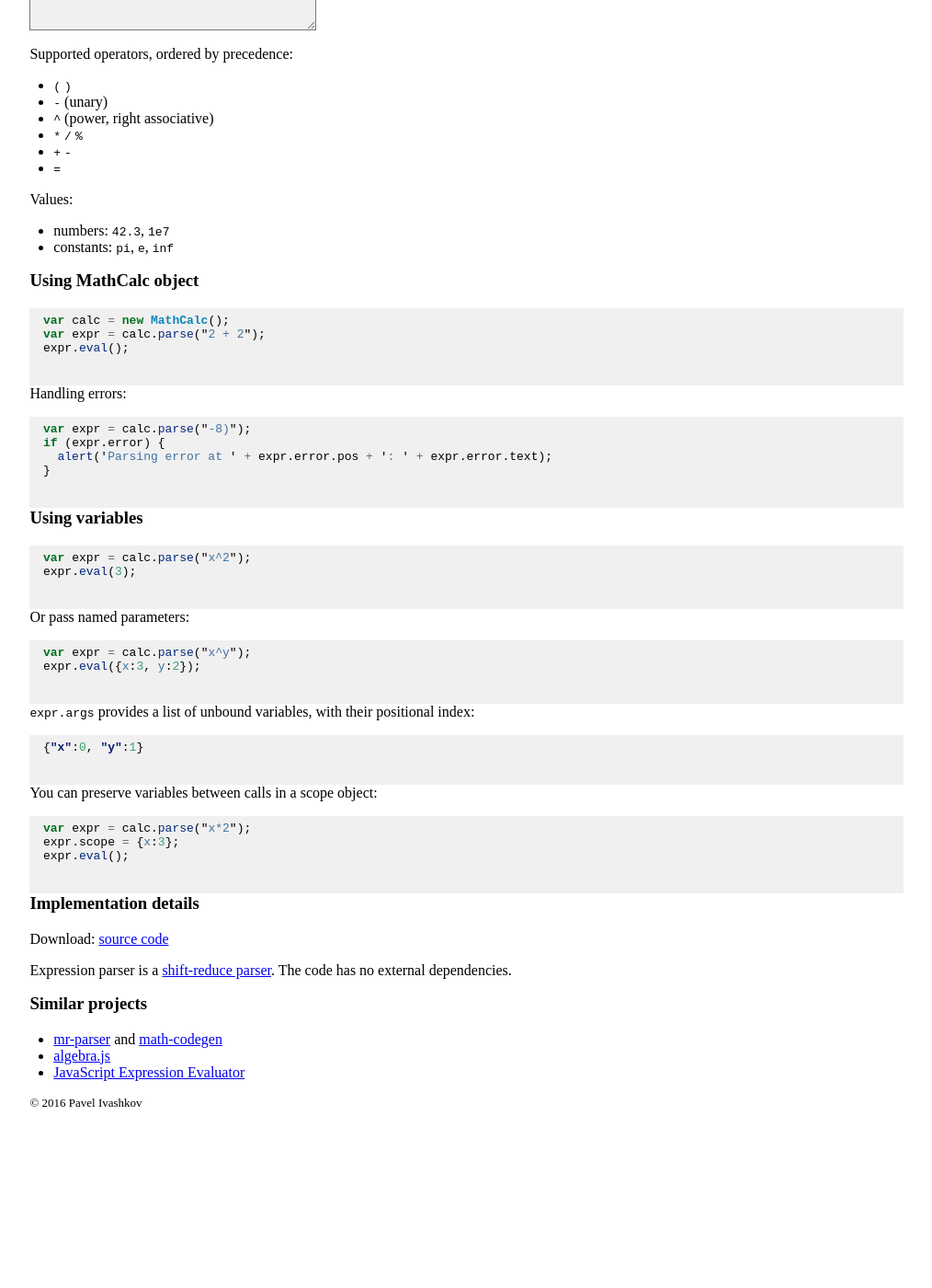
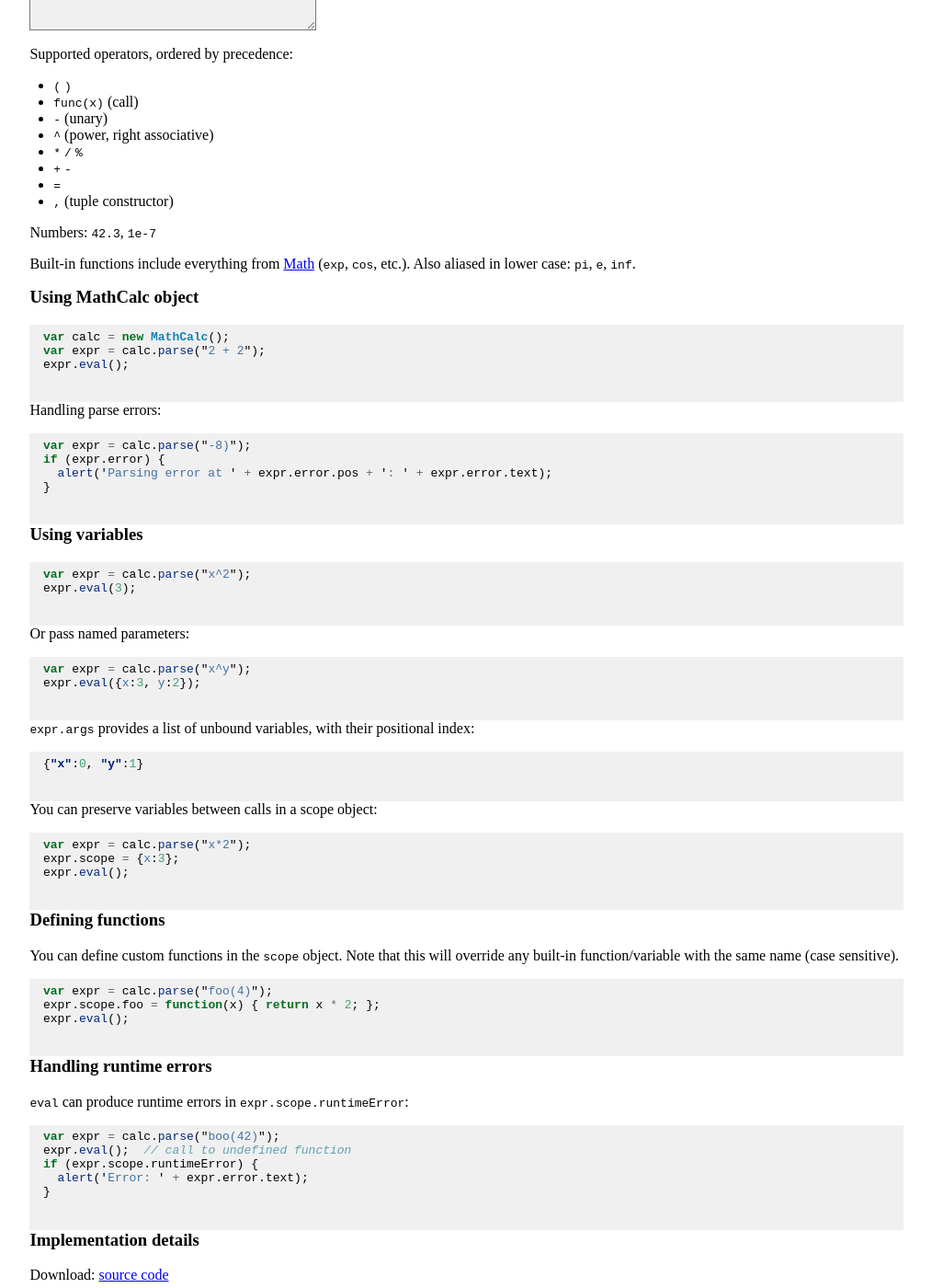
Before and after one commit to paiv/blog, a Jekyll site: the page built from _posts/2016-03-23-js-calc.md, in a window 1280 px wide and 1400 px high, scrolled down 308 px. Shown: the whole window at 92% size, without its empty margins (185-1199 px from the left). Built offline with Jekyll 4.4.1, drawn with Linux system fonts in a browser that asks for light colours; before the commit the page ends 1516 px from its top, so only the background shows below that.

Commit message:
+ handle functions, extensions, and standard lib

````diff
--- a/_posts/2016-03-23-js-calc.md
+++ b/_posts/2016-03-23-js-calc.md
@@ -19,16 +19,18 @@
 Supported operators, ordered by precedence:
 
 * `(` `)`
+* `func(x)` (call)
 * `-` (unary)
 * `^` (power, right associative)
 * `*` `/` `%`
 * `+` `-`
 * `=`
+* `,` (tuple constructor)
 
-Values:
+Numbers: `42.3`, `1e-7`
 
-* numbers: `42.3`, `1e7`
-* constants: `pi`, `e`, `inf`
+Built-in functions include everything from [Math] (`exp`, `cos`, etc.). Also aliased in lower case: `pi`, `e`, `inf`.
+
 
 ### Using MathCalc object
 
@@ -38,7 +40,7 @@
 expr.eval();
 ```
 
-Handling errors:
+Handling parse errors:
 
 ```js
 var expr = calc.parse("-8)");
@@ -75,6 +77,29 @@
 expr.eval();
 ```
 
+### Defining functions
+
+You can define custom functions in the `scope` object. Note that this will override any built-in function/variable with the same name (case sensitive).
+
+```js
+var expr = calc.parse("foo(4)");
+expr.scope.foo = function(x) { return x * 2; };
+expr.eval();
+```
+
+### Handling runtime errors
+
+`eval` can produce runtime errors in `expr.scope.runtimeError`:
+
+```js
+var expr = calc.parse("boo(42)");
+expr.eval();  // call to undefined function
+if (expr.scope.runtimeError) {
+  alert('Error: ' + expr.error.text);
+}
+```
+
+
 
 ### Implementation details
 
@@ -92,3 +117,4 @@
 
 [SOURCE]: https://gist.github.com/paiv/9490c20e6d985f512fab
 [SHIFT-REDUCE]: https://en.wikipedia.org/wiki/Shift-reduce_parser
+[MATH]: https://developer.mozilla.org/en/docs/Web/JavaScript/Reference/Global_Objects/Math
--- a/assets/2016/03/23/js-calc.html/calcwidget.js
+++ b/assets/2016/03/23/js-calc.html/calcwidget.js
@@ -32,24 +32,38 @@
       var lines = this.node.value.split(/\n/);
       var lastLine = lines[lines.length - 1];
       lastLine = lastLine.replace(/^> /, '');
+
+      function logError(err) {
+        if (err.pos >= 0)
+          lines.push(Array(3 + err.pos).join(' ') + '^');
+        lines.push(err.text);
+      }
+
       if (lastLine !== undefined && lastLine.trim().length > 0) {
         var expr = this.calc.parse(lastLine);
         expr.scope = this.state;
 
         if (expr.error) {
-          if (expr.error.pos >= 0)
-            lines.push(Array(3 + expr.error.pos).join(' ') + '^');
-          lines.push(expr.error.text);
+          logError(expr.error);
         }
         else {
           var ret = expr.eval();
-          lines.push('' + ret);
+          if (expr.scope.runtimeError)
+            logError(expr.scope.runtimeError);
+          else
+            lines.push(formatValue(ret));
         }
 
         lines.push('> ');
         this.node.value = lines.join('\n');
         this.node.scrollTop = this.node.scrollHeight;
       }
+    }
+
+    function formatValue(v) {
+      return Array.isArray(v) ? JSON.stringify(v)
+        : (typeof v === 'function') ? 'function ' + v.name + '()'
+        : '' + v;
     }
 
     proto.clear = function() {
--- a/assets/2016/03/23/js-calc.html/mathcalc.js
+++ b/assets/2016/03/23/js-calc.html/mathcalc.js
@@ -64,6 +64,28 @@
   })();
 
 
+  var Scope = (function () {
+    var Scope = function (obj) {
+      this.obj = obj || {};
+    };
+    var proto = Scope.prototype;
+
+    proto.get = function (name) {
+      var value = this.obj[name];
+      if (value === undefined && this.parent)
+        value = this.parent.get(name);
+      return value;
+    }
+
+    proto.set = function (name, value) {
+      this.obj[name] = value;
+      return this.get(name);
+    }
+
+    return Scope;
+  })();
+
+
   var MathExpression = (function() {
     var logger = new Logger('PARSER', Logger.NONE);
     var emitLogger = new Logger('EMIT', Logger.NONE);
@@ -75,7 +97,8 @@
       this.error = undefined;
       var lex = lexer(content);
       var ast = parser(lex.tokens);
-      var func = emitter(ast.root);
+      emitLogger.debug('AST: %o', ast);
+      var func = tryCatch(emitter(ast.root));
 
       return (function () {
         var scope = {};
@@ -104,15 +127,22 @@
         for (var i = 0, vlen = vars.length, alen = args.length; i < vlen && i < alen; i++)
           scope[vars[i]] = args[i];
       }
-      return scope;
+
+      delete scope.runtimeError;
+
+      var child = new Scope(scope);
+      child.parent = StdLib;
+      return child;
     }
 
     function emitter(ast) {
       if (ast !== undefined) {
-        emitLogger.debug('%s', ast.id);
         switch (ast.id) {
           case 'Expr':
+          case 'Tuple':
             return emitter(ast.expr);
+          case 'OpenTuple':
+            return ast.expr ? emit_tuple(ast.expr) :emit_tuple(ast.left, ast.right);
           case 'Assign':
             return ast.expr ? emitter(ast.expr) : emit_assign(ast.left, ast.right);
           case 'Sums':
@@ -121,17 +151,16 @@
             return ast.expr ? emitter(ast.expr) : emit_binary_op(ast.op, ast.left, ast.right);
           case 'Unary':
             return ast.expr ? emitter(ast.expr) : emit_unary_op(ast.op, ast.right);
+          case 'Call':
+            return emit_call(ast.token, ast.args);
           case 'Parens':
             return emitter(ast.expr);
           case 'Value':
             return emitter(ast.token);
-          case 'PI':
-          case 'E':
-          case 'INF':
           case 'Number':
             return function() { return ast.value; };
           case 'Var':
-            return function(scope) { return scope[ast.value]; };
+            return function(scope) { return scope.get(ast.value); };
           default:
             emitLogger.warn('No emitter for %o', ast);
         }
@@ -139,10 +168,79 @@
       return function() {};
     }
 
+    function tryCatch(code) {
+      return function(scope) {
+        try {
+          return code.apply(null, arguments);
+        }
+        catch (e) {
+          scope.set('runtimeError', { text: '' + e });
+        }
+      };
+    }
+
+    function emit_call(token, args) {
+      var tupleArgs = isTuple(args);
+      args = emitter(args);
+
+      return function(scope) {
+        var func = scope.get(token.value);
+
+        if (typeof func === 'function') {
+          var vals = args.apply(null, arguments);
+          if (!tupleArgs)
+            vals = [vals];
+
+          return func.apply(null, vals);
+        }
+
+        scope.set('runtimeError', { text: 'Call to undefined "' + token.value + '"'});
+      };
+    }
+
+    function isTuple(ast) {
+      if (ast !== undefined)
+      switch (ast.id) {
+        case 'Expr':
+        case 'Tuple':
+          return isTuple(ast.expr);
+        case 'OpenTuple':
+          return true;
+      }
+      return false;
+    }
+
+    function emit_tuple(left, right) {
+      if (left === undefined) {
+        return function() { return []; };
+      }
+
+      var open = left.id === 'OpenTuple';
+      left = emitter(left);
+
+      if (right === undefined) {
+        return function() {
+          return [left.apply(null, arguments)];
+        };
+      }
+
+      right = emitter(right);
+      return open ?
+        function() {
+          var t = left.apply(null, arguments);
+          t.push(right.apply(null, arguments));
+          return t;
+        }
+        :
+        function() {
+          return [left.apply(null, arguments), right.apply(null, arguments)];
+        };
+    }
+
     function emit_assign(left, right) {
       right = emitter(right);
       return function(scope) {
-        return scope[left.value] = right.apply(null, arguments);
+        return scope.set(left.value, right.apply(null, arguments));
       };
     }
 
@@ -184,24 +282,27 @@
     var ShiftReduce = {};
 
     // expr: assign
+    // tuple: tuple , assign | assign
     // assign: variable = assign | sum
     // sum: sum + product | product
     // product: product * pow | pow
     // pow: unary ^ pow | unary
     // unary: - unary | parens
-    // parens: ( expr ) | value
-    // value: number | constant | variable
+    // parens: variable ( tuple ) | ( expr ) | value
+    // value: number | variable
 
-    add(SHIFT, ['(empty)', 'Plus', 'Minus', 'Mul', 'Div', 'Mod', 'Pow', 'LParen', 'Eq'], ['Plus', 'Minus', 'LParen', 'Number', 'PI', 'E', 'INF', 'Var']);
-    add(SHIFT, ['Var'], ['Eq']);
+    add(SHIFT, ['(empty)', 'Plus', 'Minus', 'Mul', 'Div', 'Mod', 'Pow', 'LParen', 'Eq', 'Comma'], ['Plus', 'Minus', 'LParen', 'Number', 'Var']);
+    add(SHIFT, ['Var'], ['LParen', 'Eq']);
     add(SHIFT, ['Sums'], ['Plus', 'Minus']);
     add(SHIFT, ['Prod'], ['Mul', 'Div', 'Mod']);
     add(SHIFT, ['Unary'], ['Pow']);
-    add(SHIFT, ['Expr'], ['RParen']);
-    add(REDUCE, ['Number', 'PI', 'E', 'INF', 'Var', 'Value', 'RParen', 'Parens', 'Unary', 'Power', 'Prod'], ['Plus', 'Minus']);
-    add(REDUCE, ['Number', 'PI', 'E', 'INF', 'Var', 'Value', 'RParen', 'Parens', 'Unary', 'Power'], ['Mul', 'Div', 'Mod']);
-    add(REDUCE, ['Number', 'PI', 'E', 'INF', 'Var', 'Value', 'RParen', 'Parens'], ['Pow']);
-    add(REDUCE, ['Number', 'PI', 'E', 'INF', 'Var', 'Value', 'RParen', 'Parens', 'Unary', 'Power', 'Prod', 'Sums', 'Assign'], ['RParen', '(eof)']);
+    add(SHIFT, ['OpenTuple', 'Tuple'], ['Comma']);
+    add(SHIFT, ['LParen', 'Expr'], ['RParen']);
+    add(REDUCE, ['Number', 'Var', 'Value', 'RParen', 'Parens', 'Call', 'Unary', 'Power', 'Prod', 'Sums', 'Assign'], ['Comma']);
+    add(REDUCE, ['Number', 'Var', 'Value', 'RParen', 'Parens', 'Call', 'Unary', 'Power', 'Prod'], ['Plus', 'Minus']);
+    add(REDUCE, ['Number', 'Var', 'Value', 'RParen', 'Parens', 'Call', 'Unary', 'Power'], ['Mul', 'Div', 'Mod']);
+    add(REDUCE, ['Number', 'Var', 'Value', 'RParen', 'Parens', 'Call'], ['Pow']);
+    add(REDUCE, ['Number', 'Var', 'Value', 'RParen', 'Parens', 'Call', 'Unary', 'Power', 'Prod', 'Sums', 'Assign', 'Comma', 'OpenTuple', 'Tuple'], ['RParen', '(eof)']);
     add(DONE, ['(empty)', 'Expr'], ['(eof)']);
 
     function add(action, fro, to) {
@@ -260,7 +361,10 @@
       if (!state.error && state.stack.length > 1) {
         var item = getTop(state, 1);
         var pos = item.pos || 0;
-        state.error = { pos: pos, text: 'Invalid expression' };
+        var paren = item.id === 'LParen';
+        var error = { pos: pos, text: paren ? 'Open paren' : 'Invalid expression' };
+        state.error = error;
+        logger.warn('%s at %d (eof)', error.text, error.pos);
       }
 
       return {
@@ -299,23 +403,26 @@
     function parser_reduce(state, token) {
       var top = getTop(state, 0);
       switch (top.id) {
+        case 'Tuple':
+          return parser_reduce_expr(state);
+        case 'OpenTuple':
+        case 'Comma':
+          return parser_reduce_tuple(state, token);
         case 'Assign':
         case 'Sums':
-          return parser_reduce_assign(state);
+          return parser_reduce_assign(state, token);
         case 'Prod':
           return parser_reduce_sums(state);
         case 'Power':
         case 'Unary':
           return parser_reduce_power(state);
+        case 'Call':
         case 'Parens':
           return parser_reduce_unary_op(state);
         case 'Value':
         case 'RParen':
           return parser_reduce_parens(state);
         case 'Number':
-        case 'PI':
-        case 'E':
-        case 'INF':
         case 'Var':
           return parser_reduce_value(state);
       }
@@ -336,12 +443,45 @@
       return parser_splice(state, 1, expr);
     }
 
-    function parser_reduce_assign(state) {
+    function parser_reduce_tuple(state, token) {
+      var left = getTop(state, 2);
       var oper = getTop(state, 1);
+      var right = getTop(state, 0);
+      var expr = { id: 'OpenTuple' };
+
+      if (right.id === 'Comma') {
+        return parser_splice(state, 2, oper);
+      }
+
+      if (oper !== undefined && oper.id === 'Comma') {
+        expr.op = oper;
+        expr.left = left;
+        expr.right = right;
+        return parser_splice(state, 3, expr);
+      }
+
+      var open = token !== undefined && token.id === 'Comma';
+      if (open) {
+        expr.expr = right;
+        return parser_splice(state, 1, expr);
+      }
+
+      expr = { id: 'Tuple', expr: right };
+      return parser_splice(state, 1, expr);
+    }
+
+    function parser_reduce_assign(state, token) {
+      var oper = getTop(state, 1);
+      var right = getTop(state, 0);
+
+      if (right !== undefined && right.id === 'Sums') {
+        return parser_reduce_binary_op(state, ['Eq'], 'Assign');
+      }
       if (oper !== undefined && oper.id === 'Eq') {
         return parser_reduce_binary_op(state, ['Eq'], 'Assign');
       }
-      return parser_reduce_expr(state);
+
+      return parser_reduce_tuple(state, token);
     }
 
     function parser_reduce_sums(state) {
@@ -388,7 +528,7 @@
       return parser_reduce_product(state);
     }
 
-    var UNARY_LEFT_TERMS = ['Pow', 'Mul', 'Div', 'Mod', 'Plus', 'Minus', 'LParen'];
+    var UNARY_LEFT_TERMS = ['Pow', 'Mul', 'Div', 'Mod', 'Plus', 'Minus', 'Eq', 'Comma', 'LParen'];
 
     function parser_reduce_unary_op(state, optional) {
       var left = getTop(state, 2);
@@ -410,18 +550,36 @@
     }
 
     function parser_reduce_parens(state) {
+      var leftleft = getTop(state, 3);
       var left = getTop(state, 2);
       var middle = getTop(state, 1);
       var right = getTop(state, 0);
       var expr = { id: 'Parens' };
 
       if (right.id === 'RParen') {
+
+        if (middle !== undefined && middle.id === 'LParen') {
+          if (left !== undefined && left.id === 'Var') {
+            expr = { id: 'Call', token: left };
+            return parser_splice(state, 3, expr);
+          }
+
+          expr = { id: 'OpenTuple' };
+          return parser_splice(state, 2, expr);
+        }
+
         if (left === undefined || left.id !== 'LParen') {
           var error = { pos: right.pos, text: 'Unmatched paren' };
           state.error = error;
           logger.warn('%s at %d', error.text, error.pos);
           return parser_splice(state, 1);
         }
+
+        if (leftleft !== undefined && leftleft.id === 'Var') {
+          expr = { id: 'Call', token: leftleft, args: middle };
+          return parser_splice(state, 4, expr);
+        }
+
         expr.expr = middle;
         return parser_splice(state, 3, expr);
       }
@@ -463,8 +621,8 @@
       };
     }
 
-    var Tokens = /^(?:(\s+)|((?:\d+e[-+]?\d+|\d+(?:\.\d*)?|\d*\.\d+))|(\+)|(\-)|(\*)|(\/)|(%)|(\^)|(\()|(\))|(=)|(pi)\b|(e)\b|(inf)\b|([a-zA-Z]\w*))/i;
-    var TokenIds = ['Space', 'Number', 'Plus', 'Minus', 'Mul', 'Div', 'Mod', 'Pow', 'LParen', 'RParen', 'Eq', 'PI', 'E', 'INF', 'Var'];
+    var Tokens = /^(?:(\s+)|((?:\d+e[-+]?\d+|\d+(?:\.\d*)?|\d*\.\d+))|(\+)|(\-)|(\*)|(\/)|(%)|(\^)|(\()|(\))|(=)|(,)|([a-zA-Z]\w*))/i;
+    var TokenIds = ['Space', 'Number', 'Plus', 'Minus', 'Mul', 'Div', 'Mod', 'Pow', 'LParen', 'RParen', 'Eq', 'Comma', 'Var'];
 
     function tokenizer(content, pos) {
       var s = content.slice(pos);
@@ -510,9 +668,6 @@
     function evalToken(id, s) {
       switch (id) {
         case 'Number': return parseNumber(s);
-        case 'PI': return Math.PI;
-        case 'E': return Math.E;
-        case 'INF': return Number.POSITIVE_INFINITY;
         default: return s;
       }
     }
@@ -521,6 +676,23 @@
   })();
 
 
+  function loadStandardLibrary() {
+    var scope = new Scope();
+    scope.set('pi', Math.PI);
+    scope.set('e', Math.E);
+    scope.set('inf', Number.POSITIVE_INFINITY);
+
+    copyFrom(Math, Object.getOwnPropertyNames(Math));
+
+    function copyFrom(obj, names) {
+      names.forEach(function(n){ scope.set(n, obj[n]); });
+    }
+
+    return scope;
+  }
+
+  var StdLib = loadStandardLibrary();
+
   mathcalc.parse = function(content) {
     return this.parser.parse(content);
   }
````
